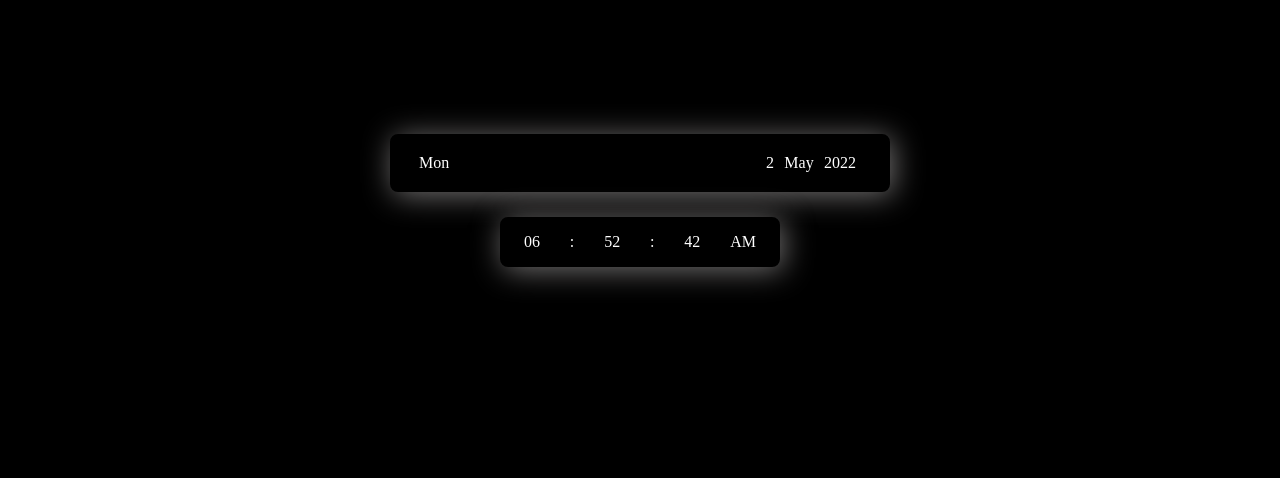
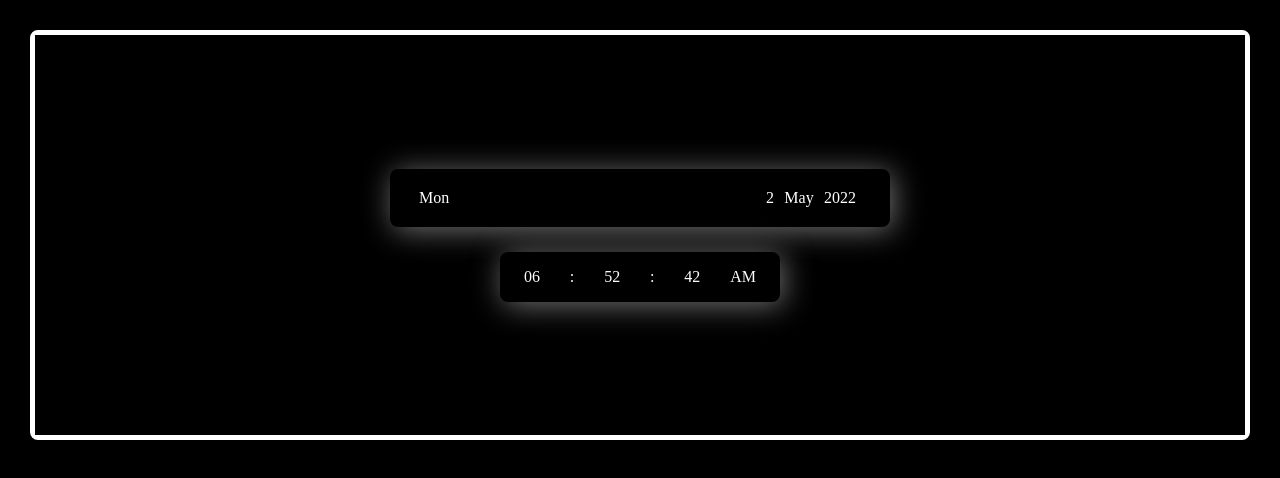
Before and after one commit to deezay07/https---github.com-deezay07-digi-clock, a plain HTML site: page index.html in a window 1280 px wide. Drawn offline with Linux system fonts and the light colour scheme.

Commit message:
added-border

```diff
--- a/index.html
+++ b/index.html
@@ -8,6 +8,7 @@
     <link rel="stylesheet" href="style.css">
 </head>
 <body>
+    <section>
         <div class="container">
             <div class="calender">
                 <div>
@@ -28,6 +29,7 @@
                 <span id="session">AM</span>
             </div>
         </div>
+    </section>
     <script src="app.js"></script>
 </body>
 </html>
--- a/style.css
+++ b/style.css
@@ -4,6 +4,12 @@
     box-sizing: border-box;
     background-color: black;
     color: white;
+}
+
+section{
+    border: 5px solid white;
+    border-radius: 8px;
+    margin: 30px;
 }
 
 .container{
```
Lines whose indentation alone changed are shown as unchanged.
